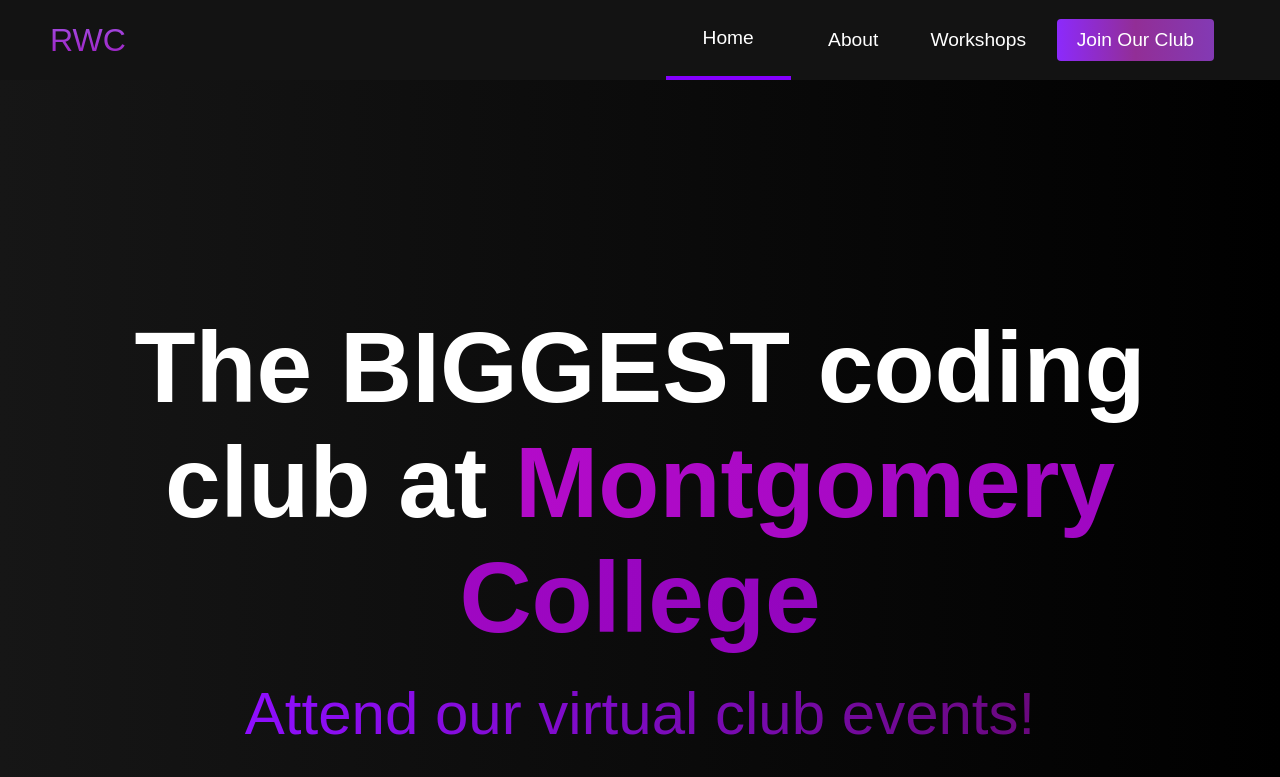
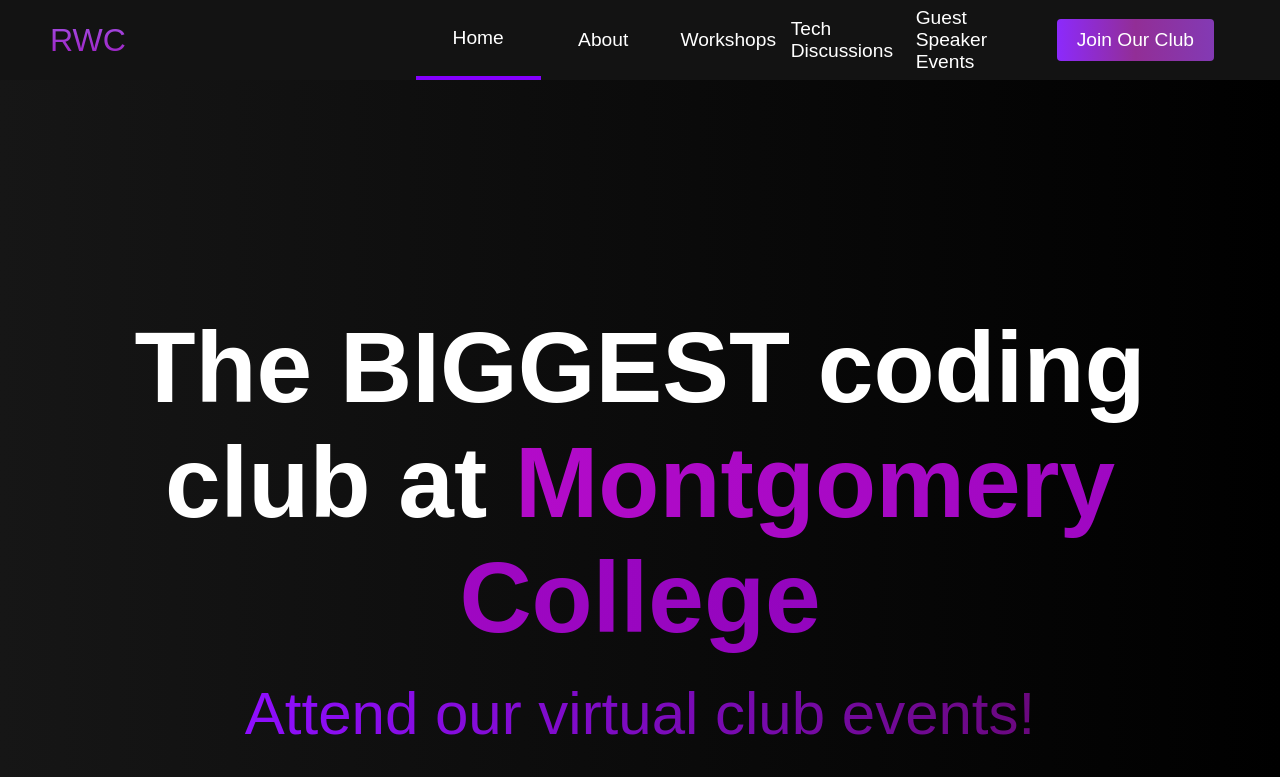
Before and after one commit to raptorswhocodemc/raptorswhocodemc.github.io, a plain HTML site: page index.html in a window 1280 px wide. Shown: the top 777 px of the page. Drawn offline with Linux system fonts and the light colour scheme.

Commit message:
Update index.html

```diff
--- a/index.html
+++ b/index.html
@@ -31,6 +31,16 @@
           <li class="navbar__item">
             <a href="#services" class="navbar__links" id="services-page"
               >Workshops</a
+            >
+          </li>
+          <li class="navbar__item">
+            <a href="#tech_discussions" class="navbar__links" id="tech_discussions-page"
+              >Tech Discussions</a
+            >
+          </li>
+          <li class="navbar__item">
+            <a href="#guest_speaker" class="navbar__links" id="services-page"
+              >Guest Speaker Events</a
             >
           </li>
           <li class="navbar__btn">
@@ -161,12 +171,12 @@
           </div>
           <p class="website__rights">Raptors Who Code 2022-2023</p>
           <div class="social__icons">
-            <a href="/" class="social__icon--link"
+            <a href="https://www.instagram.com/raptorswhocodemc/" class="social__icon--link"
               ><i class="fab fa-instagram"></i
             ></a>
-            <a href="/" class="social__icon--link"
+            <!-- <a href="/" class="social__icon--link"
               ><i class="fab fa-youtube"></i
-            ></a>
+            ></a> -->
           </div>
         </div>
       </section>
```
